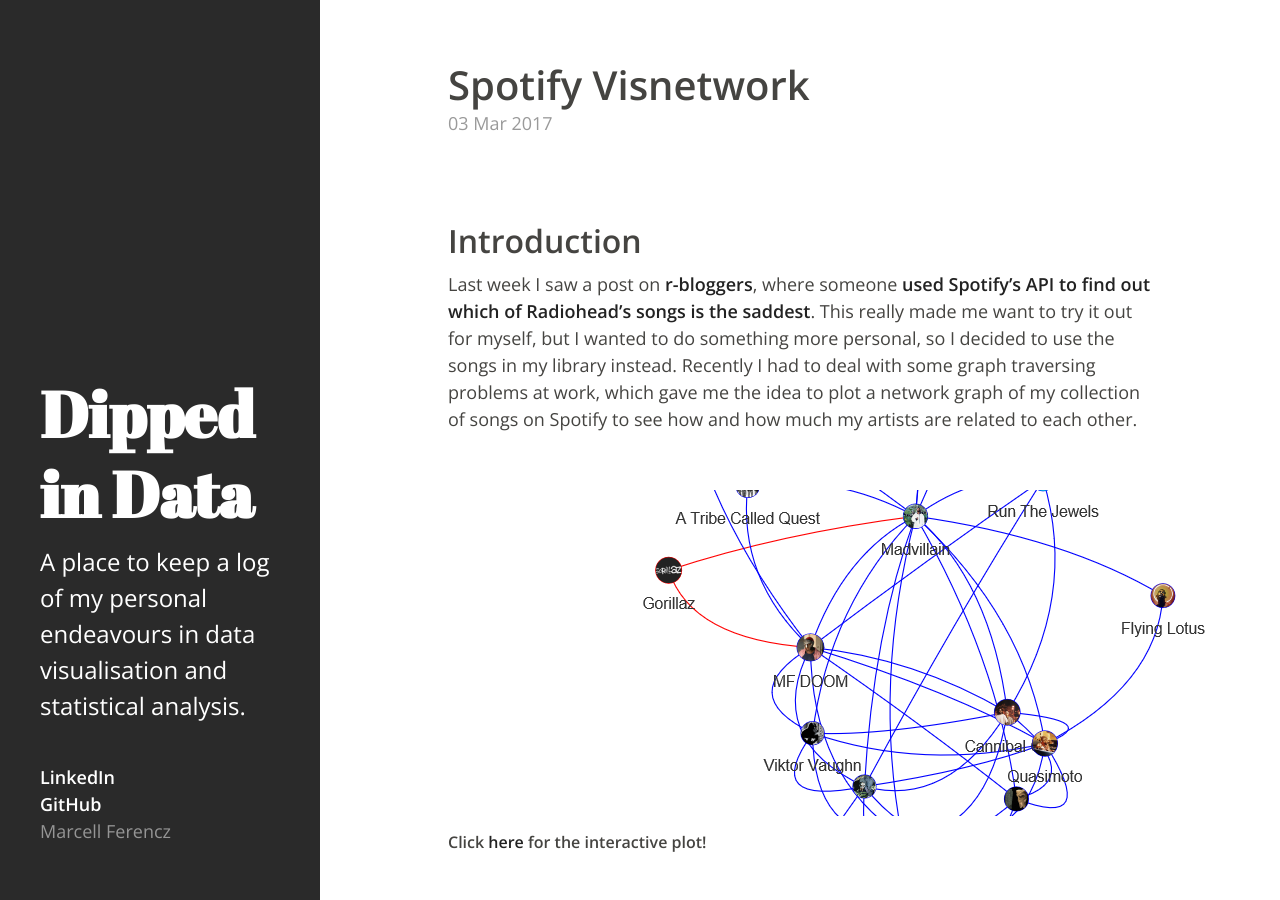
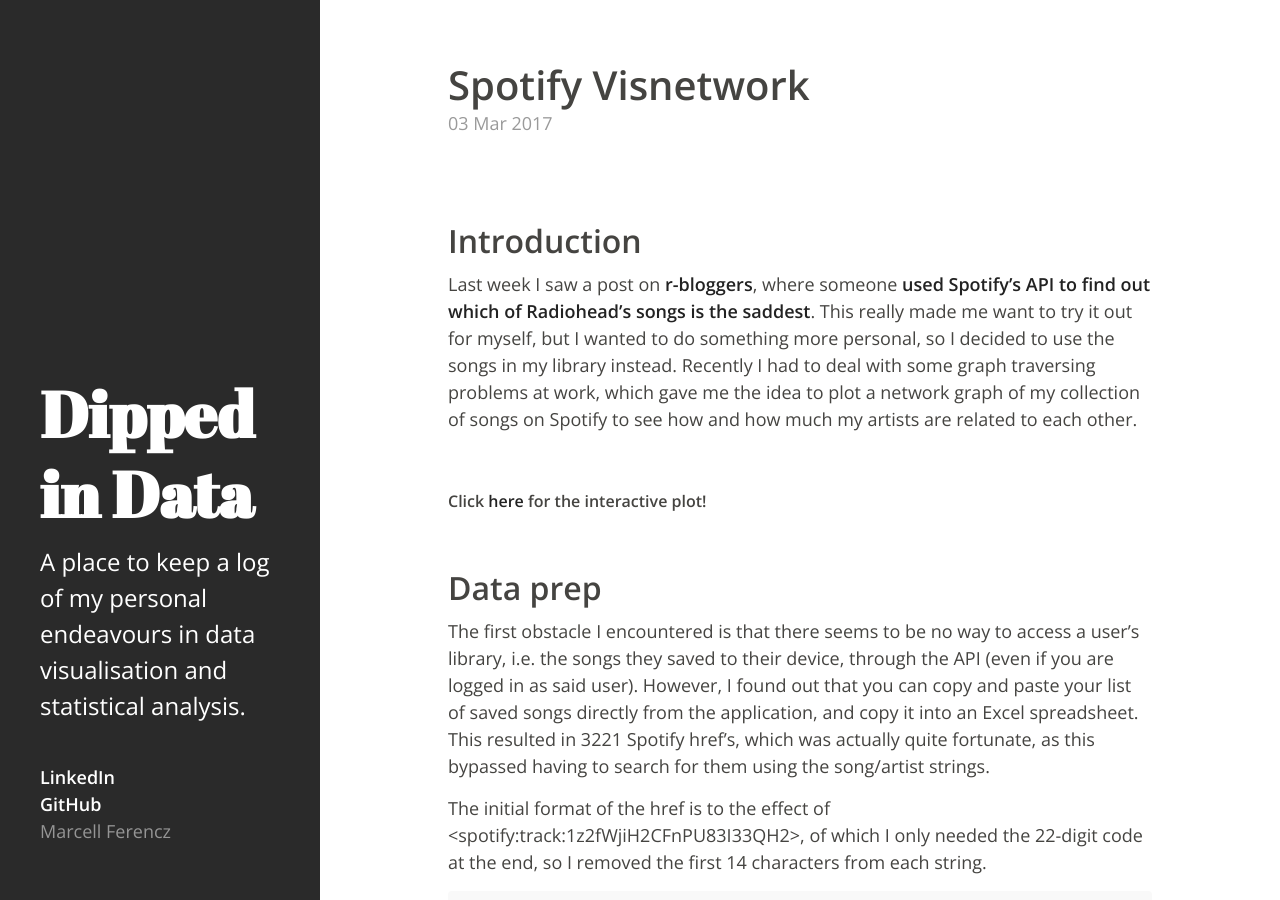
Before and after one commit to m-ferencz/m-ferencz.github.io, a Jekyll site: the page built from _posts/2017-03-03-spotify-visnetwork.md, in a window 1280 px wide and 900 px high. Built offline with Jekyll 4.4.1, drawn with Linux system fonts in a browser that asks for light colours; our own code applies the rules of GitHub Pages for plain Markdown files; Markdown is read by kramdown in place of the engine named in the settings.

Commit message:
Update 2017-03-03-spotify-visnetwork.md

```diff
--- a/_posts/2017-03-03-spotify-visnetwork.md
+++ b/_posts/2017-03-03-spotify-visnetwork.md
@@ -9,11 +9,11 @@ Last week I saw a post on [r-bloggers](https://www.r-bloggers.com/), where someo
 
 <br>
 
-![visNetwork graph]({{ site.url }}/public/visgraph.png)
+
 
 #### Click [here](https://m-ferencz.github.io/spotify-visnetwork/) for the interactive plot!
 
-<br> <br>
+<br>
 
 Data prep
 ---------
```
